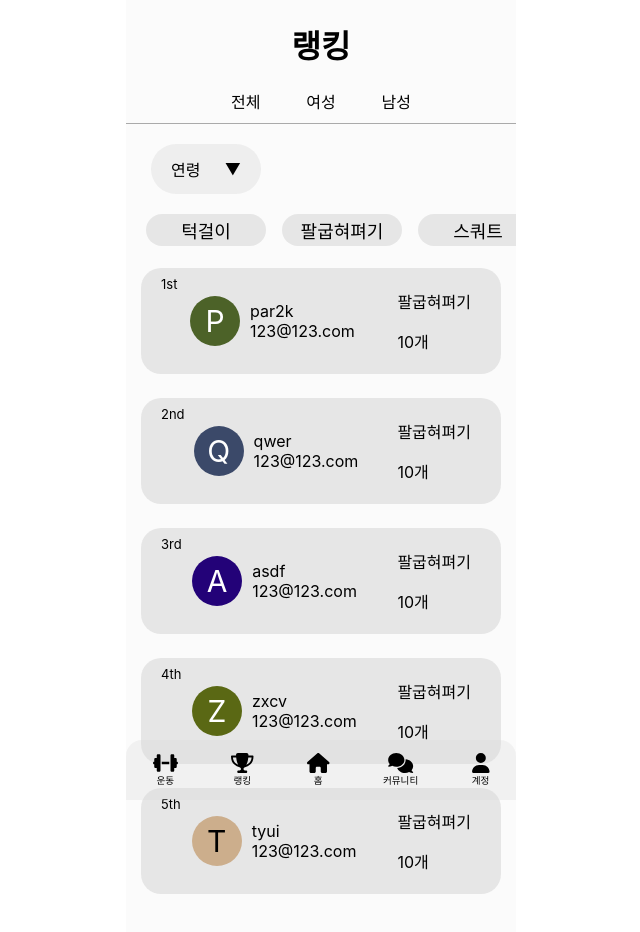
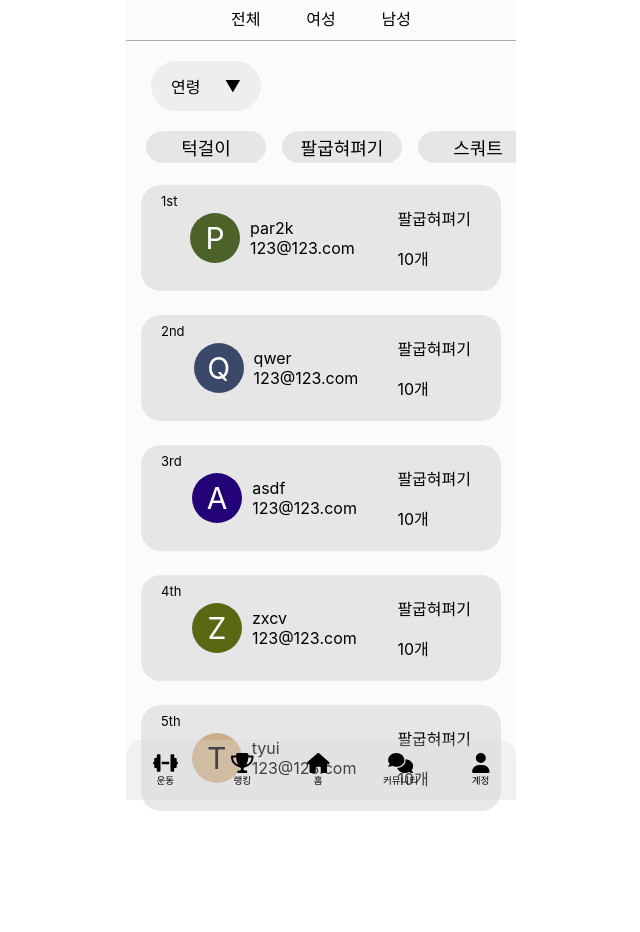
Before and after one commit to DANCIINGQUEEN/Pose_client, a React (Create React App) app: page /ranking in a window 1280 px wide. Shown: the top 932 px of the page, without its empty margins (319-959 px from the left). After the commit the page ends 844 px from the top, so only its background shows below. Built offline with nearby package versions, Linux system fonts and the light colour scheme.

Commit message:
container

```diff
--- a/src/UI/UIPackage.js
+++ b/src/UI/UIPackage.js
@@ -29,7 +29,7 @@ export const Container = styled.div`
   justify-content: center;
   align-items: center;
   flex-direction: column;
-  //height: 100vh;
+  height: 100vh;
   //flex-grow: 1;
 `
 
```
